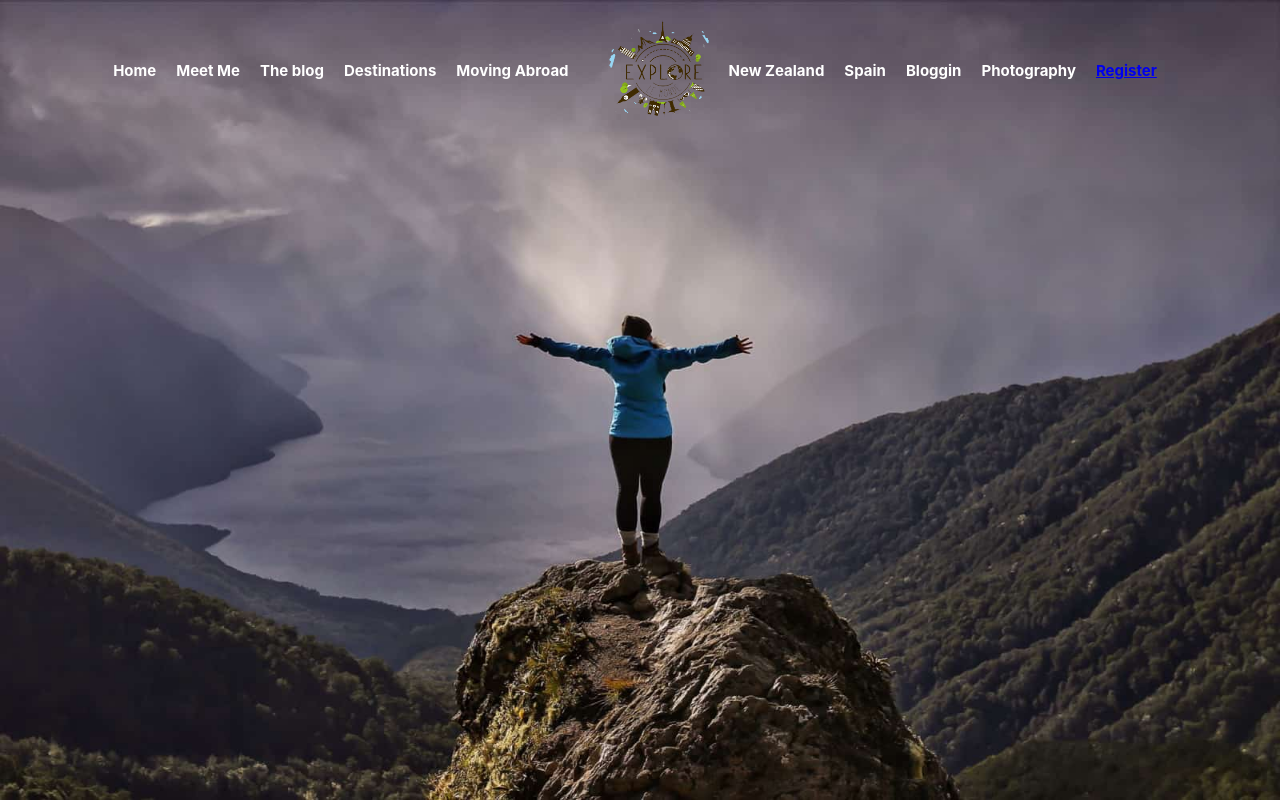
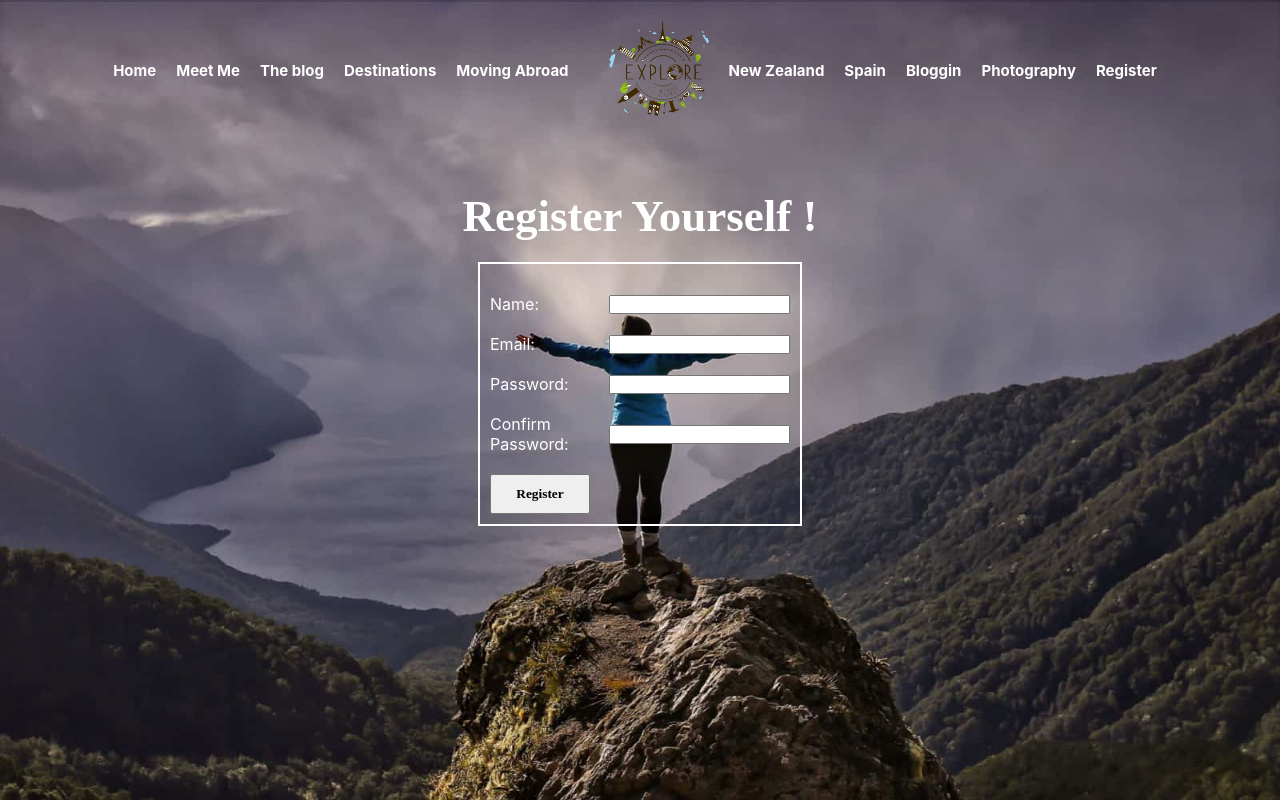
Before and after one commit to shafiar1111/TravelBlogFrontendReact, a React (Create React App) app: page /Register in a window 1280 px wide. Built offline with nearby package versions, Linux system fonts and the light colour scheme.

Commit message:
Register Page completed

```diff
--- a/src/Components/Header/Header.css
+++ b/src/Components/Header/Header.css
@@ -81,3 +81,13 @@ p
 {
     margin-top:100px;
 }
+.register:active
+{
+color:white;
+text-decoration: none;
+}
+.register
+{
+    color:white;
+    text-decoration: none;
+}
--- a/src/Components/Header/Header.js
+++ b/src/Components/Header/Header.js
@@ -22,7 +22,7 @@ function Header()
                 <h3>Spain</h3>
                 <h3>Bloggin</h3>
                 <h3>Photography</h3>
-                <h3><Link to="/register">Register</Link></h3>
+                <h3><Link to="/register" className='register'>Register</Link></h3>
             </nav>
         </div>
         </div>
--- a/src/Pages/Register/Register.css
+++ b/src/Pages/Register/Register.css
@@ -0,0 +1,45 @@
+.wallheading
+{
+    font-size:45px;
+}
+.registerformcontainer
+{
+    display:flex;
+    justify-content: center;
+    align-items: center;
+    width:100%;
+    height:auto;
+    flex-direction: column;
+}
+.registerformcontainer .registerform
+{
+    display: flex;
+    justify-content: center;
+    align-items: center;
+    width:300px;
+    height:auto;
+    margin-top:20px;
+    border: 2px solid white;
+    flex-direction: column;
+    padding: 10px;
+}
+.registerform .option
+{
+    width:100%;
+    display: flex;
+    justify-content: space-between;
+    align-items: center;
+    margin-top:20px;
+}
+.option label
+{
+    color: white;
+}
+.option button
+{
+    width:100px;
+    color: black;
+    padding:10px;
+    font-weight: 700;
+    font-family: cursive;
+}
--- a/src/Pages/Register/Register.js
+++ b/src/Pages/Register/Register.js
@@ -5,7 +5,31 @@ function Register()
 {
     return <div>
        <Header/>
-    </div>
+         <div className='registerformcontainer'>
+           <h1 className='wallheading'>Register Yourself !</h1>
+           <div className='registerform'>
+             <div className='option'>
+                <label>Name:</label>
+                <input type='text'/>
+             </div>
+             <div className='option'>
+             <label>Email:</label>
+                <input type='text'/>
+             </div>
+             <div className='option'>
+             <label>Password:</label>
+                <input type='text'/>
+             </div>
+             <div className='option'>
+             <label>Confirm Password:</label>
+                <input type='text'/>
+             </div>
+             <div className='option'>
+                <button type='submit'>Register</button>
+             </div>
+           </div>
+         </div>
+        </div>
 }
 
 export default Register;
```
